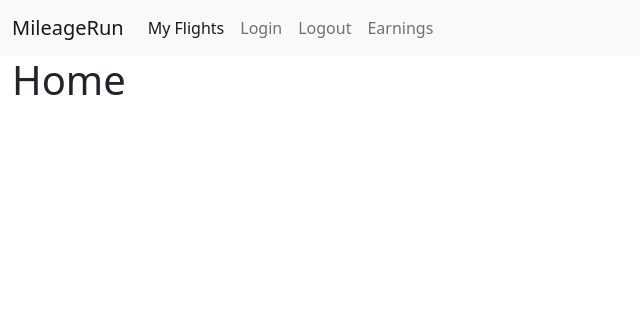
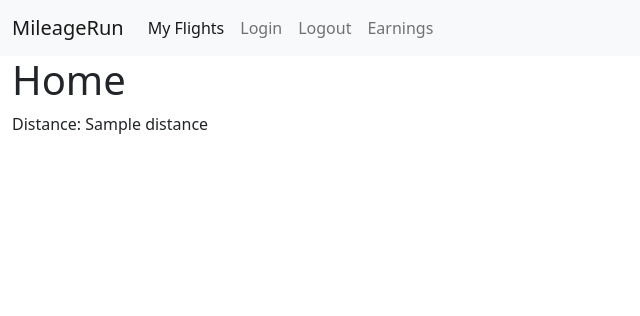
Before and after one commit to tschneiderAK/mileagerun, a Flask app: template mileagerun/templates/index.html in a window 1280 px wide. Shown: the top 316 px of the page, without its empty margins (0-640 px from the left). Run offline with Flask 2, Linux system fonts and the light colour scheme; the template is opened without the code that fills it: most values are stand-ins (such as "Sample title", 1, 10 or a date in 2020); parts of the project's set-up code (start-up, migrations or seed data) failed here and were passed over.

Commit message:
Added distance readout using distance_flown util.

```diff
--- a/mileagerun/templates/index.html
+++ b/mileagerun/templates/index.html
@@ -2,4 +2,5 @@
 {% block title %}Home{% endblock %}
 {% block content %}
 <h1>Home</h1>
+<p>Distance: {{distance}}</p>
 {% endblock%}
```
